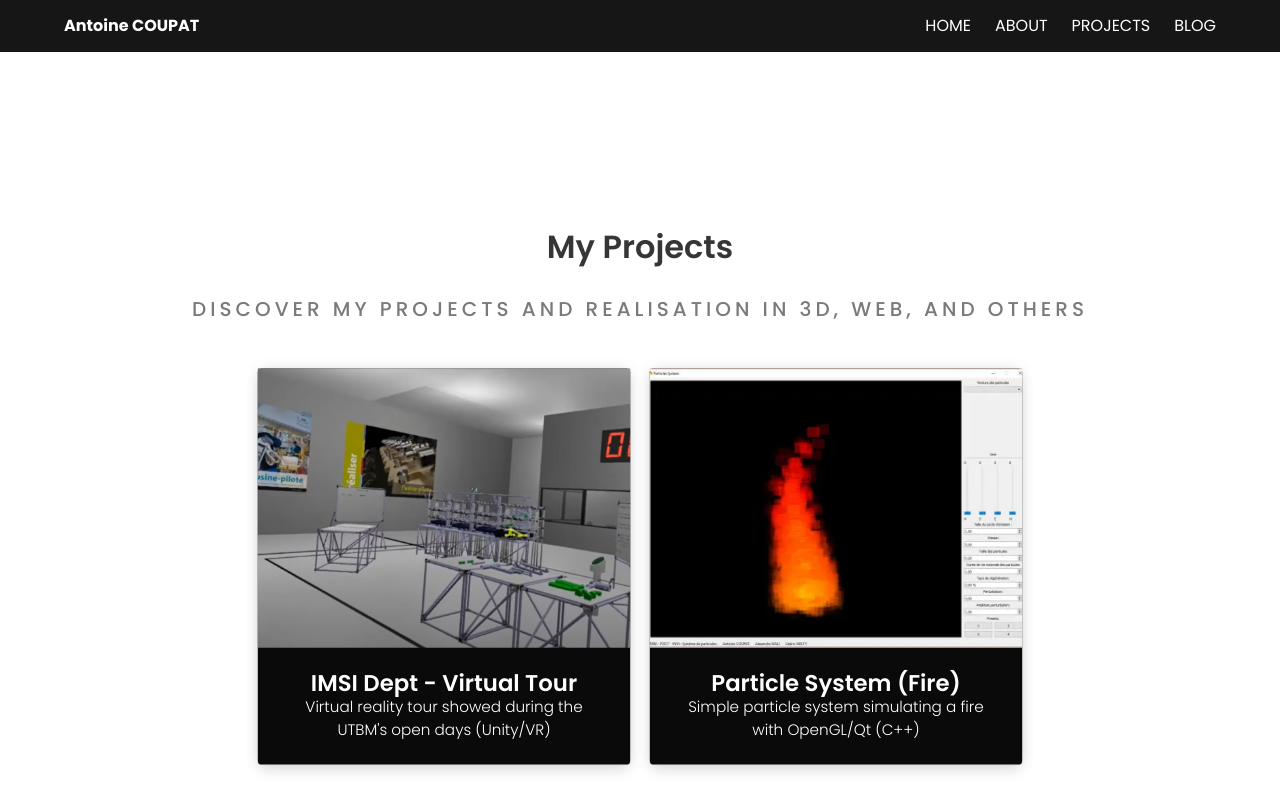
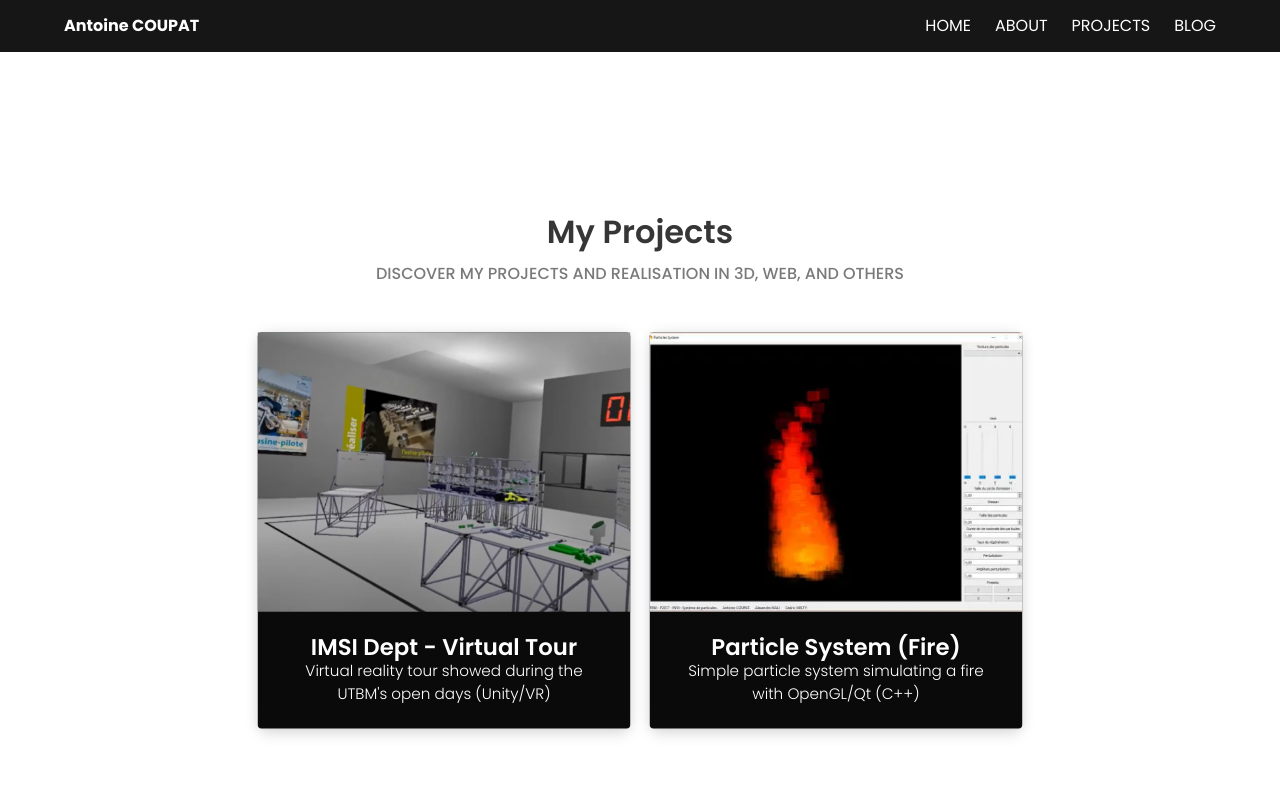
Before and after one commit to ACoupat/acoupat.github.io, a Jekyll site: the page built from projects.md, in a window 1280 px wide and 900 px high. Shown: the top 812 px of the window. Built offline with Jekyll 4.4.1, drawn with Linux system fonts in a browser that asks for light colours; nearby versions of some CDN libraries.

Commit message:
Fix Projects title with bulma syntax

```diff
--- a/_layouts/projects.html
+++ b/_layouts/projects.html
@@ -17,9 +17,12 @@ permalink: /projects/
     <section class="hero is-fullheight" id="projects">
         <div class="hero-body">
             <div class="container">
-                <div class="section section-header">
-                    <h1 class="title">My Projects</h1>
-                    <p class="subtitle is-uppercase has-text-weight-medium has-text-grey">Discover my projects and realisation in 3D, Web, and others</p>
+                <div class="section is-small is-flex is-flex-direction-column is-align-items-center ">
+                  <h1 class="title">My Projects</h1>
+                  <p class="mt-3 is-uppercase has-text-weight-medium has-text-grey has-text-centered">Discover my projects and
+                    realisation
+                    in 3D, Web, and others
+                  </p>
                 </div>
                 <div class="columns is-centered is-multiline is-mobile">
                     {% for project in site.projects %}
--- a/_sass/main.scss
+++ b/_sass/main.scss
@@ -1,6 +1,6 @@
 @charset "utf-8";
 @import url('https://fonts.googleapis.com/css2?family=Poppins:ital,wght@0,100;0,200;0,300;0,400;0,500;0,600;0,700;0,800;0,900;1,100;1,200;1,300;1,400;1,500;1,600;1,700;1,800;1,900&display=swap');
-@import url('https://cdn.jsdelivr.net/npm/bulma@0.9.0/css/bulma.min.css');
+@import url('https://cdn.jsdelivr.net/npm/bulma@0.9.4/css/bulma.min.css');
 
 
 html,
--- a/assets/css/style.scss
+++ b/assets/css/style.scss
@@ -280,14 +280,6 @@ a.navbar-item.is-active {
 
 #projects {
 
-    .section-header {
-        display: flex;
-        justify-content: center;
-        flex-direction: column;
-        align-items: center;
-        height: 15rem;
-    }
-
     .columns {
         .column {
             border-radius: 0.5rem;
```
Also changed, not shown: _projects/imsi-vr.md (renamed from _projects/IMSI-VR.md).
